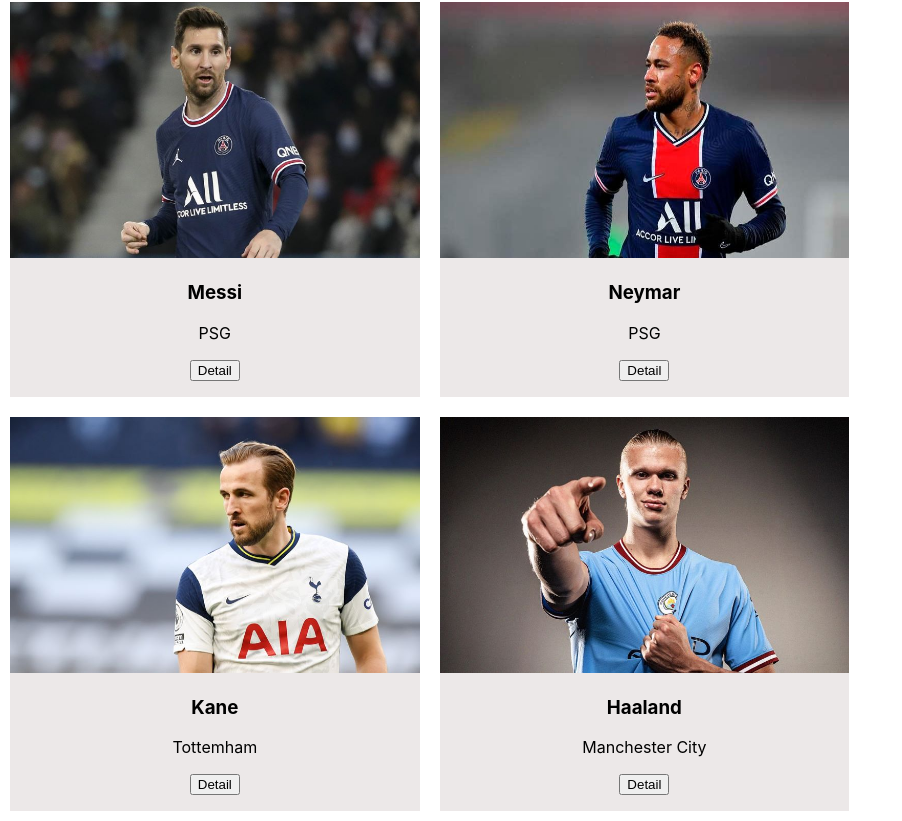
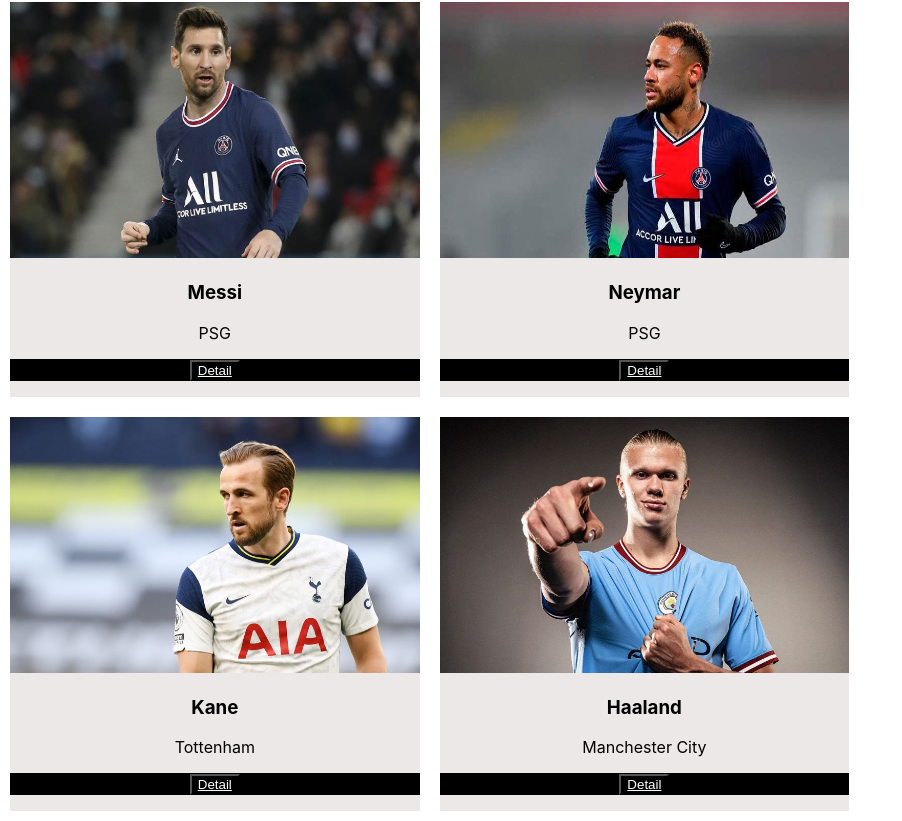
Before and after one commit to lavie18years/git-test, a React (Create React App) app in the folder confusion/: page / in a window 1280 px wide. Shown: the part 482-1303 px from the top of the page, without its empty margins (0-902 px from the left). Built offline with nearby package versions, Linux system fonts and the light colour scheme.

Commit message:
State Hook in your app

```diff
--- a/confusion/src/App.css
+++ b/confusion/src/App.css
@@ -41,18 +41,21 @@
 .container {
   display: contents;
 }
+
 .task {
   background-color: black;
   text-align: left;
   padding: 20px 0px;
   padding-left: 25px;
 }
+
 .active {
   color: aliceblue;
   padding: 17px 20px;
   text-decoration: none;
 }
-.active:hover{
+
+.active:hover {
   background-color: rgba(255, 255, 0, 0.5);
 }
 
@@ -75,6 +78,9 @@
 
 .but button {
   background-color: black;
+}
+
+.but a{
   color: white;
 }
 
@@ -82,7 +88,23 @@
   text-decoration: none;
 }
 
-.foot {
+.foot {}
+
+.overlay {
+  position: fixed;
+  top: 0;
+  bottom: 0;
+  left: 0;
+  right: 0;
+  background: rgba(0, 0, 0, 0.7);
+  transition: opacity 500ms;
+  visibility: hidden;
+  opacity: 0;
+}
+
+.overlay:target {
+  visibility: visible;
+  opacity: 1;
 }
 
 .overlay {
@@ -127,7 +149,7 @@
   top: 20px;
   right: 30px;
   transition: all 200ms;
-  font-size: 30px;
+  font-size:s 30px;
   font-weight: bold;
   text-decoration: none;
   color: #333;
--- a/confusion/src/components/Players.js
+++ b/confusion/src/components/Players.js
@@ -1,7 +1,8 @@
 import React from "react";
 import { Players } from "../shared/ListOfPlayers";
+import { useState } from "react";
 export default function Player(){
-
+  const [player, setPlayer] = useState([]);
     return (
     <div className='container'>
         {Players.map((player)=>(
@@ -10,10 +11,20 @@
            <img src={player.img}/>
              <h3>{player.name}</h3>
              <p className='title'>{player.club}</p>
-             <p><button>Detail</button></p>
+             <p className="but"><button onClick={()=>{setPlayer(player)}}><a href='#popup1' id='openPopUp'>Detail</a></button></p>
            </div>
          </div>
         ))}
+        <div id ='popup1' className='overlay'>
+          <div className='popup'>
+            <img src={player.img}/>
+            <h2>{player.name}</h2>
+            <a className='close' href='#'>&times;</a>
+            <div className='content'>
+              {player.info}
+            </div>
+          </div>
+        </div>
     </div>
   )
 }
--- a/confusion/src/shared/ListOfPlayers.js
+++ b/confusion/src/shared/ListOfPlayers.js
@@ -1,8 +1,45 @@
-export const Players =[
-  {id: 1, name: 'Cristiano Ronaldo', club: 'Manchester United', img:'assets/images/cr.jpg'},
-  {id: 2, name: 'Kante', club: 'Chelsea', img:'assets/images/kante.jpg'},
-  {id: 2, name: 'Messi', club: 'PSG', img:'assets/images/messi.jpg'},
-  {id: 2, name: 'Neymar', club: 'PSG',img:'assets/images/neymar.jpg'},
-  {id: 2, name: 'Kane', club: 'Tottemham',img:'assets/images/kane.jpg' },
-  {id: 2, name: 'Haaland', club: 'Manchester City', img:'assets/images/haaland.jpg'}
+export const Players = [
+  {
+      id: 1,
+      name: 'Cristiano Ronaldo',
+      club: 'Manchester United',
+      img: 'assets/images/cr.jpg',
+      info: 'Cristiano Ronaldo dos Santos Aveiro was born 5 February 1985 is a Portuguese professional footballer who plays as a forward for Premier League club Manchester United and captains the Portugal national team.'
+  },
+  {
+      id: 2,
+      name: 'Kante',
+      club: 'Chelsea',
+      img: 'assets/images/kante.jpg',
+      info: 'N Golo Kanté (born 29 March 1991) is a French professional footballer who plays as a central midfielder for Premier League club Chelsea and the France national team. Kanté is widely praised for his work rate and defensive acumen.'
+  },
+  {
+      id: 3,
+      name: 'Messi',
+      club: 'PSG',
+      img: 'assets/images/messi.jpg',
+      info: 'Lionel Andrés Messi born 24 June 1987, also known as Leo Messi, is an Argentine professional footballer who plays as a forward for Ligue 1 club Paris Saint-Germain and captains the Argentina national team. Widely regarded as one of the greatest players of all time, Messi has won a record seven Ballon d Or awards, a record six European Golden Shoes, and in 2020 was named to the Ballon d Or Dream Team. Until leaving the club in 2021.'
+  },
+  {
+      id: 4,
+      name: 'Neymar',
+      club: 'PSG',
+      img: 'assets/images/neymar.jpg',
+      info: 'Neymar da Silva Santos Júnior (born 5 February 1992), known as Neymar, is a Brazilian professional footballer who plays as a forward for Ligue 1 club Paris Saint-Germain and the Brazil national team. He is considered a versatile player, being able to play as either a central striker, second striker, winger or occasionally as an attacking midfielder. A prolific goalscorer and renowned playmaker, he is regarded as one of the best players in the world. Neymar has scored at least 100 goals for three different clubs, making him one of three players to achieve this'
+  },
+  {
+      id: 5,
+      name: 'Kane',
+      club: 'Tottenham',
+      img: 'assets/images/kane.jpg',
+      info: 'Harry Edward Kane MBE (born 28 July 1993) is an English professional footballer who plays as a striker for Premier League club Tottenham Hotspur and captains the England national team. Regarded as one of the best strikers in the world, Kane is known for his prolific goalscoring record and ability to link play.[4][5] He ranks as Tottenham second-highest all-time top goalscorer and the third-highest Premier League all-time top goalscorer'
+  },
+  {
+      id: 6,
+      name: 'Haaland',
+      club: 'Manchester City',
+      img: 'assets/images/haaland.jpg',
+      info: 'Erling Braut Haaland (né Håland; born 21 July 2000) is a Norwegian professional footballer who plays as a striker for Premier League club Manchester City and the Norway national team. Considered one of the best players in the world, he is known for his athleticism, speed and finishing.'
+  }
+
 ];
```
